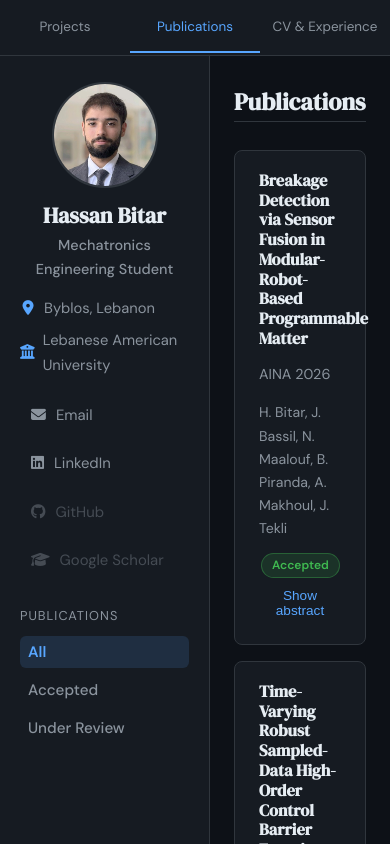
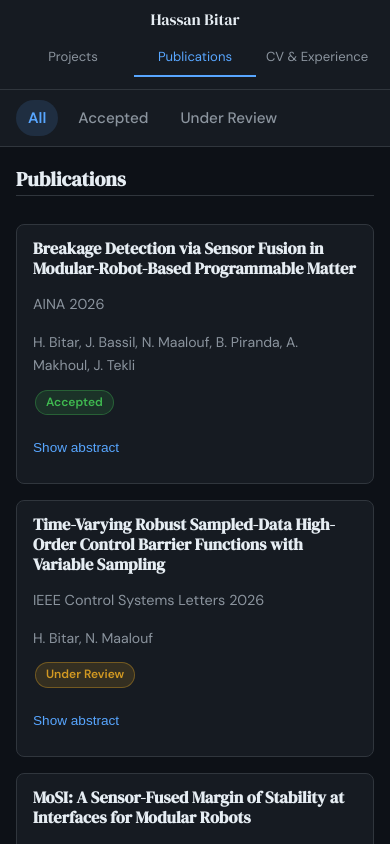
Before and after one commit to hassan5b/personal_website, a plain HTML site: page index.html in a window 390 px wide. Both pictures are taken after a click on the element "Primary sections". Drawn offline with Linux system fonts and the light colour scheme.

Commit message:
added mobile support

```diff
--- a/index.html
+++ b/index.html
@@ -277,11 +277,36 @@ I am pursuing graduate study in robotics and control engineering to develop safe
 const STATE = {
   activeTab: "projects",
   publicationFilter: "all",
-  sectionObserver: null
+  sectionObserver: null,
+  sectionScrollHandler: null
 };
 
 function byId(id) {
   return document.getElementById(id);
+}
+
+function isMobileViewport() {
+  return window.matchMedia("(max-width: 640px)").matches;
+}
+
+function ensureMobileSubnavContainer() {
+  const main = byId("main-content");
+  if (!main || byId("mobile-subnav")) {
+    return;
+  }
+
+  const mobileSubnav = document.createElement("div");
+  mobileSubnav.id = "mobile-subnav";
+  mobileSubnav.className = "mobile-subnav";
+  mobileSubnav.setAttribute("aria-label", "Section navigation");
+  main.insertBefore(mobileSubnav, main.firstChild);
+}
+
+function getActiveSubnavContainer() {
+  if (isMobileViewport()) {
+    return byId("mobile-subnav");
+  }
+  return byId("sidebar-subnav");
 }
 
 function esc(value) {
@@ -538,13 +563,13 @@ function setActivePanel(tabId) {
 }
 
 function setSubnavActive(targetId) {
-  document.querySelectorAll("#sidebar-subnav .nav-link[data-target]").forEach((link) => {
+  document.querySelectorAll("#sidebar-subnav .nav-link[data-target], #mobile-subnav .nav-link[data-target]").forEach((link) => {
     link.classList.toggle("active", link.dataset.target === targetId);
   });
 }
 
 function syncPublicationFilterButtons() {
-  document.querySelectorAll("#sidebar-subnav .nav-link[data-filter]").forEach((btn) => {
+  document.querySelectorAll("#sidebar-subnav .nav-link[data-filter], #mobile-subnav .nav-link[data-filter]").forEach((btn) => {
     btn.classList.toggle("active", btn.dataset.filter === STATE.publicationFilter);
   });
 }
@@ -565,6 +590,14 @@ function clearSectionObserver() {
     STATE.sectionObserver.disconnect();
     STATE.sectionObserver = null;
   }
+
+  if (STATE.sectionScrollHandler) {
+    const root = byId("main-content");
+    if (root) {
+      root.removeEventListener("scroll", STATE.sectionScrollHandler);
+    }
+    STATE.sectionScrollHandler = null;
+  }
 }
 
 function setupSectionObserver(targetIds) {
@@ -578,6 +611,24 @@ function setupSectionObserver(targetIds) {
   }
 
   const visibility = new Map();
+  const activationOffset = isMobileViewport() ? 180 : 120;
+
+  const updateActiveByScrollPosition = () => {
+    let fallbackId = targetIds[0];
+    const rootTop = root.getBoundingClientRect().top;
+
+    targetIds.forEach((id) => {
+      const el = byId(id);
+      if (!el) {
+        return;
+      }
+      if (el.getBoundingClientRect().top - rootTop <= activationOffset) {
+        fallbackId = id;
+      }
+    });
+
+    setSubnavActive(fallbackId);
+  };
 
   STATE.sectionObserver = new IntersectionObserver((entries) => {
     entries.forEach((entry) => {
@@ -594,27 +645,29 @@ function setupSectionObserver(targetIds) {
       return;
     }
 
-    let fallbackId = targetIds[0];
-    const rootTop = root.getBoundingClientRect().top;
-
-    targetIds.forEach((id) => {
-      const el = byId(id);
-      if (!el) {
-        return;
-      }
-      if (el.getBoundingClientRect().top - rootTop <= 120) {
-        fallbackId = id;
-      }
-    });
-
-    setSubnavActive(fallbackId);
+    updateActiveByScrollPosition();
   }, {
     root,
     threshold: [0.12, 0.35, 0.6],
-    rootMargin: "-8% 0px -60% 0px"
+    rootMargin: isMobileViewport() ? "-50px 0px -55% 0px" : "-8% 0px -60% 0px"
   });
 
   targets.forEach((el) => STATE.sectionObserver.observe(el));
+
+  let ticking = false;
+  STATE.sectionScrollHandler = () => {
+    if (ticking) {
+      return;
+    }
+    ticking = true;
+    requestAnimationFrame(() => {
+      updateActiveByScrollPosition();
+      ticking = false;
+    });
+  };
+
+  root.addEventListener("scroll", STATE.sectionScrollHandler, { passive: true });
+  updateActiveByScrollPosition();
 }
 
 function scrollToTarget(id) {
@@ -629,7 +682,11 @@ function scrollToTarget(id) {
 
 function updateSidebarNav(tabId) {
   const title = byId("subnav-title");
-  const container = byId("sidebar-subnav");
+  const container = getActiveSubnavContainer();
+
+  if (!container) {
+    return;
+  }
 
   if (tabId === "projects") {
     title.textContent = "Projects";
@@ -689,15 +746,7 @@ function switchTab(tabId, resetScroll) {
 }
 
 function bindHandlers() {
-  byId("tab-nav").addEventListener("click", (event) => {
-    const button = event.target.closest(".tab-btn");
-    if (!button) {
-      return;
-    }
-    switchTab(button.dataset.tab, true);
-  });
-
-  byId("sidebar-subnav").addEventListener("click", (event) => {
+  const handleSubnavClick = (event) => {
     const button = event.target.closest(".nav-link");
     if (!button) {
       return;
@@ -711,7 +760,25 @@ function bindHandlers() {
     if (button.dataset.target) {
       scrollToTarget(button.dataset.target);
     }
+  };
+
+  byId("tab-nav").addEventListener("click", (event) => {
+    const button = event.target.closest(".tab-btn");
+    if (!button) {
+      return;
+    }
+    switchTab(button.dataset.tab, true);
   });
+
+  const sidebarSubnav = byId("sidebar-subnav");
+  if (sidebarSubnav) {
+    sidebarSubnav.addEventListener("click", handleSubnavClick);
+  }
+
+  const mobileSubnav = byId("mobile-subnav");
+  if (mobileSubnav) {
+    mobileSubnav.addEventListener("click", handleSubnavClick);
+  }
 
   byId("panel-publications").addEventListener("click", (event) => {
     const button = event.target.closest(".abstract-toggle");
@@ -728,12 +795,24 @@ function bindHandlers() {
     button.textContent = open ? "Hide abstract" : "Show abstract";
     button.setAttribute("aria-expanded", String(open));
   });
+
+  let previousMobileState = isMobileViewport();
+  window.addEventListener("resize", () => {
+    const currentMobileState = isMobileViewport();
+    if (currentMobileState === previousMobileState) {
+      return;
+    }
+
+    previousMobileState = currentMobileState;
+    updateSidebarNav(STATE.activeTab);
+  });
 }
 
 function render() {
   setDocumentMeta();
   renderTopTabs();
   renderSidebarProfile();
+  ensureMobileSubnavContainer();
   renderPanels();
   bindHandlers();
   switchTab("projects", false);
--- a/styles.css
+++ b/styles.css
@@ -7,6 +7,7 @@
   --accent: #58a6ff;
   --accent-hover: #79c0ff;
   --sidebar: 260px;
+  --topbar-height: 56px;
 }
 
 * {
@@ -20,7 +21,7 @@ html {
 body {
   margin: 0;
   height: 100%;
-  padding-top: 56px;
+  padding-top: var(--topbar-height);
   overflow: hidden;
   background: var(--bg);
   color: var(--text-primary);
@@ -51,7 +52,7 @@ h3 {
   top: 0;
   left: 0;
   right: 0;
-  height: 56px;
+  height: var(--topbar-height);
   background: var(--surface);
   border-bottom: 1px solid var(--border);
   display: flex;
@@ -96,13 +97,13 @@ h3 {
 .layout {
   display: grid;
   grid-template-columns: var(--sidebar) minmax(0, 1fr);
-  height: calc(100vh - 56px);
+  height: calc(100vh - var(--topbar-height));
 }
 
 .sidebar {
   position: sticky;
-  top: 56px;
-  height: calc(100vh - 56px);
+  top: var(--topbar-height);
+  height: calc(100vh - var(--topbar-height));
   overflow-y: auto;
   padding: 0 20px 26px;
   background: var(--surface);
@@ -232,9 +233,13 @@ h3 {
 }
 
 .content {
-  height: calc(100vh - 56px);
+  height: calc(100vh - var(--topbar-height));
   overflow-y: auto;
   scroll-behavior: smooth;
+}
+
+.mobile-subnav {
+  display: none;
 }
 
 .sidebar,
@@ -552,12 +557,22 @@ h3 {
 }
 
 @media (max-width: 640px) {
+  :root {
+    --topbar-height: 90px;
+  }
+
   .topbar {
-    padding: 0;
+    flex-direction: column;
+    align-items: stretch;
+    justify-content: flex-start;
+    gap: 6px;
+    padding: 6px 12px 0;
   }
 
   .topbar-name {
-    display: none;
+    display: block;
+    font-size: 1rem;
+    text-align: center;
   }
 
   .tab-nav {
@@ -567,7 +582,103 @@ h3 {
   .tab-btn {
     flex: 1;
     text-align: center;
-    font-size: 0.84rem;
-    padding: 16px 8px;
+    min-width: 0;
+    font-size: 0.82rem;
+    padding: 10px 6px;
+    white-space: nowrap;
+    overflow: hidden;
+    text-overflow: ellipsis;
+  }
+
+  .layout {
+    grid-template-columns: minmax(0, 1fr);
+  }
+
+  .sidebar {
+    display: none;
+  }
+
+  .mobile-subnav {
+    position: sticky;
+    top: 0;
+    z-index: 10;
+    display: flex;
+    overflow-x: auto;
+    gap: 8px;
+    padding: 10px 16px;
+    border-bottom: 1px solid var(--border);
+    background: var(--surface);
+    scrollbar-width: none;
+  }
+
+  .mobile-subnav::-webkit-scrollbar {
+    width: 0;
+    height: 0;
+  }
+
+  .mobile-subnav .subnav-list {
+    display: flex;
+    gap: 8px;
+    margin: 0;
+    padding: 0;
+    list-style: none;
+  }
+
+  .mobile-subnav .subnav-list li {
+    margin: 0;
+  }
+
+  .mobile-subnav .nav-link {
+    display: inline-flex;
+    width: auto;
+    white-space: nowrap;
+    padding: 8px 12px;
+    border-radius: 999px;
+  }
+
+  .panel {
+    padding: 20px 16px 60px;
+  }
+
+  .section-title {
+    font-size: 1.25rem;
+  }
+
+  .card {
+    padding: 14px 16px;
+  }
+
+  .head {
+    flex-direction: column;
+    align-items: flex-start;
+    gap: 4px;
+  }
+
+  .tag-wrap {
+    display: flex;
+    flex-wrap: wrap;
+    gap: 6px;
+  }
+
+  .tag-wrap .tag {
+    margin: 0;
+  }
+
+  .abstract-body {
+    line-height: 1.55;
+  }
+
+  .cv-subsection {
+    scroll-margin-top: calc(var(--topbar-height) + 50px);
+  }
+
+  .panel a,
+  .panel button {
+    min-height: 44px;
+    min-width: 44px;
+  }
+
+  .abstract-toggle {
+    padding: 8px 0;
   }
 }
```
